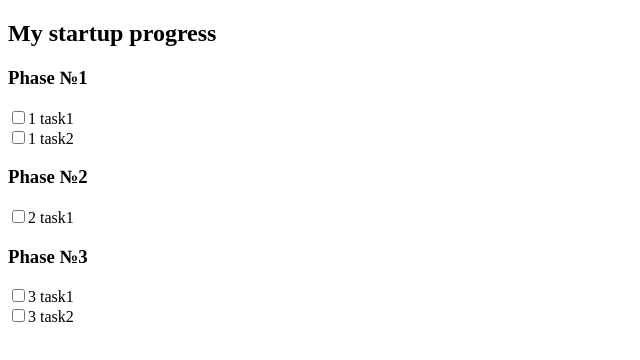
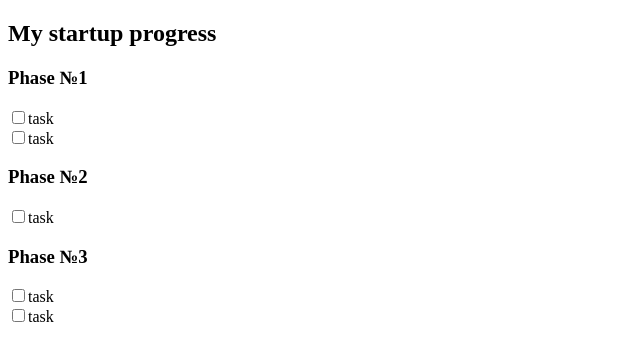
Before and after one commit to AndrewMedvedev42/Check-List, a React (Create React App) app: page / in a window 1280 px wide. Shown: the top 360 px of the page, without its empty margins (0-640 px from the left). Built offline with nearby package versions, Linux system fonts and the light colour scheme.

Commit message:
added deployment to localstorage

```diff
--- a/src/App.js
+++ b/src/App.js
@@ -1,4 +1,4 @@
-import {createElement, React, useState} from "react"
+import {React} from "react"
 import {CheckListObject} from "./CheckListObject"
 
 function App() {
@@ -16,21 +16,21 @@ function App() {
         {CheckListObject.map((item)=>{
           const {phaseName, tasks} = item
           return (
-            <section>
+            <section key={phaseName}>
               <h1>{phaseName}</h1>
               <label>
                 {tasks.map((item)=>{
-                  return (<div>
-                            <input type="checkbox"/><span>{item.taskName}</span>
-                          </div> )
+                    localStorage.setItem(item.idKey , JSON.stringify({checkStatus:item.isChecked, phaseName:phaseName}));
+                    console.log(localStorage.getItem(item.idKey))
+                  return (
+                    <div>
+                      <input type="checkbox"  checked={item.isChecked}/><span>{item.taskName}</span>
+                    </div>)
                 })}
               </label>
             </section>
           )
         })}
-        {/* <label>
-        <input type="checkbox" checked={checked} onChange={handleChange}/>My Value
-        </label> */}
       </div>
     </section>
   );
--- a/src/CheckListObject.js
+++ b/src/CheckListObject.js
@@ -1,5 +1,15 @@
 export const CheckListObject = [
-    {phaseName:"Phase №1", tasks:[{taskName:"1 task1"},{taskName:"1 task2"}]},
-    {phaseName:"Phase №2", tasks:[{taskName:"2 task1"}]},
-    {phaseName:"Phase №3", tasks:[{taskName:"3 task1"},{taskName:"3 task2"}]},
+    {phaseName:"Phase №1",
+        tasks:[
+            {idKey:"P1T1",taskName:"task", isChecked:false},
+            {idKey:"P1T2", taskName:"task", isChecked:false}]},
+
+    {phaseName:"Phase №2",
+        tasks:[
+            {idKey:"P2T1", taskName:"task", isChecked:false}]},
+
+    {phaseName:"Phase №3",
+        tasks:[
+            {idKey:"P3T1",taskName:"task", isChecked:false},
+            {idKey:"P3T2",taskName:"task", isChecked:false}]},
 ]
```
Also changed, not shown: 6 other files (tests, documents, lock files or other folders).
